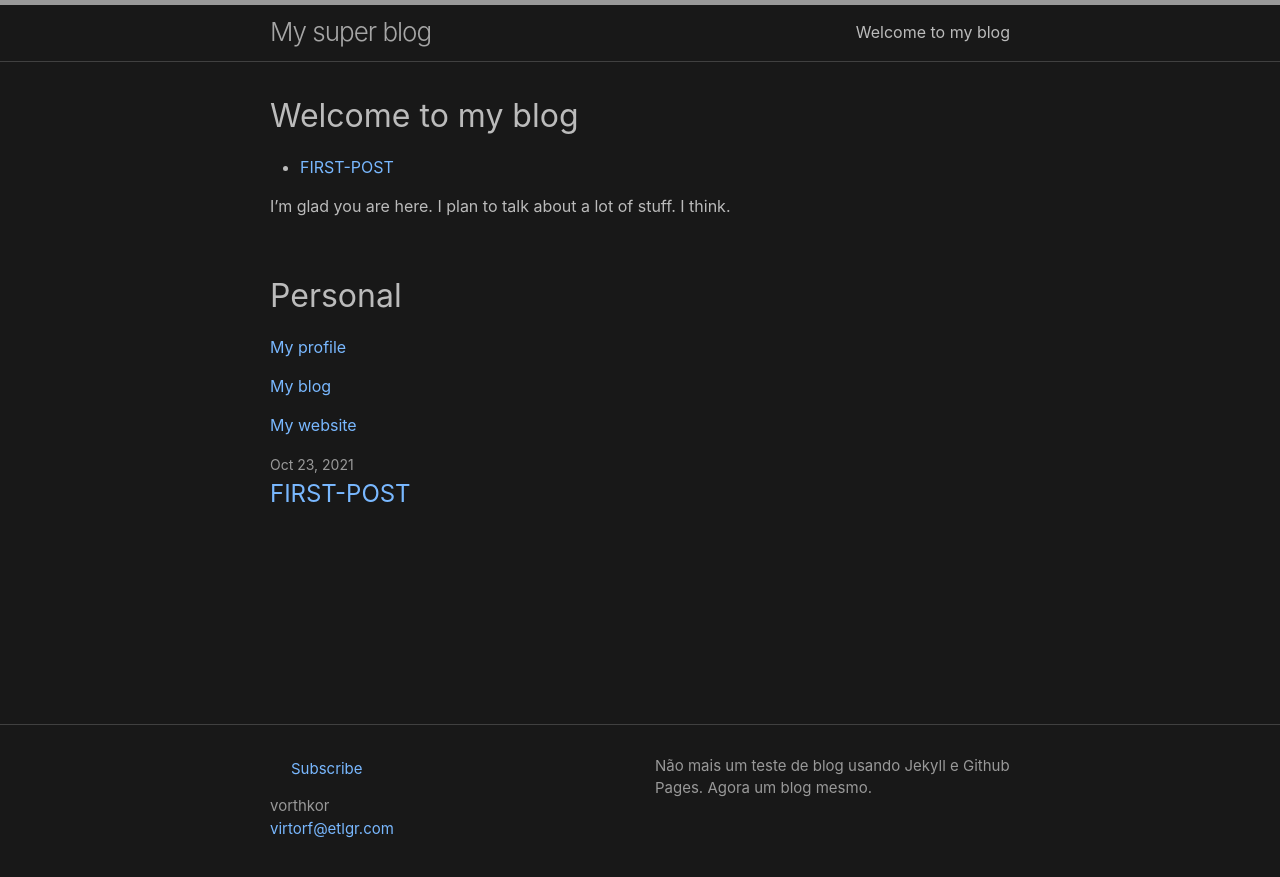
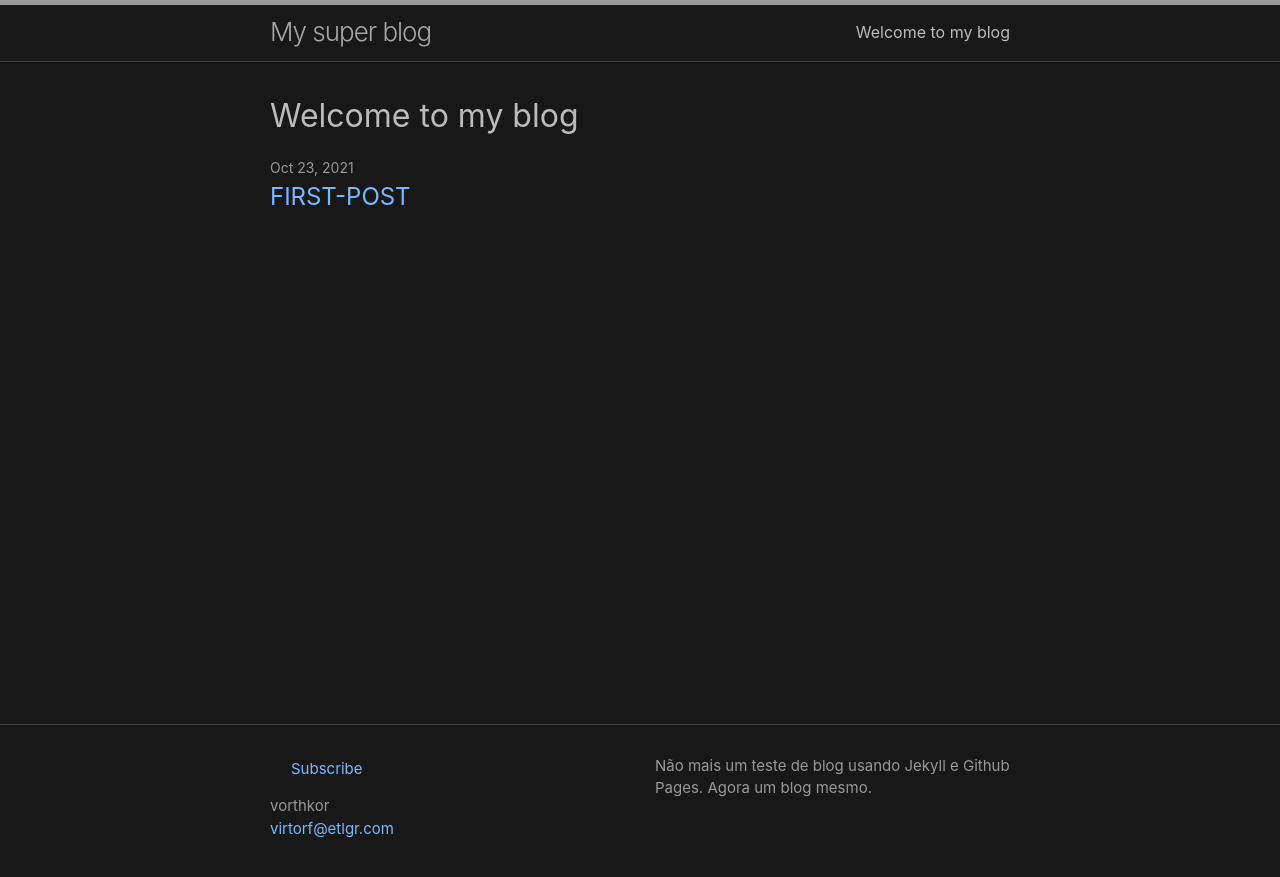
Before and after one commit to vorthkor/victao-blog, a Jekyll site: the page built from index.md, in a window 1280 px wide. Shown: the top 877 px of the page. Built offline with Jekyll 4.4.1, drawn with Linux system fonts in a browser that asks for light colours; our own code applies the rules of GitHub Pages for plain Markdown files.

Commit message:
Update index

```diff
--- a/index.md
+++ b/index.md
@@ -2,17 +2,3 @@
 title: "Welcome to my blog"
 # layout: default
 ---
-
-<ul>
-  {% for post in site.posts %}
-    <li>
-      <a href="{{ post.url }}">{{ post.title }}</a>
-    </li>
-  {% endfor %}
-</ul>
-
-I'm glad you are here. I plan to talk about a lot of stuff. I think.
-
-<br>
-
-{% include 01-links.md %}
```
